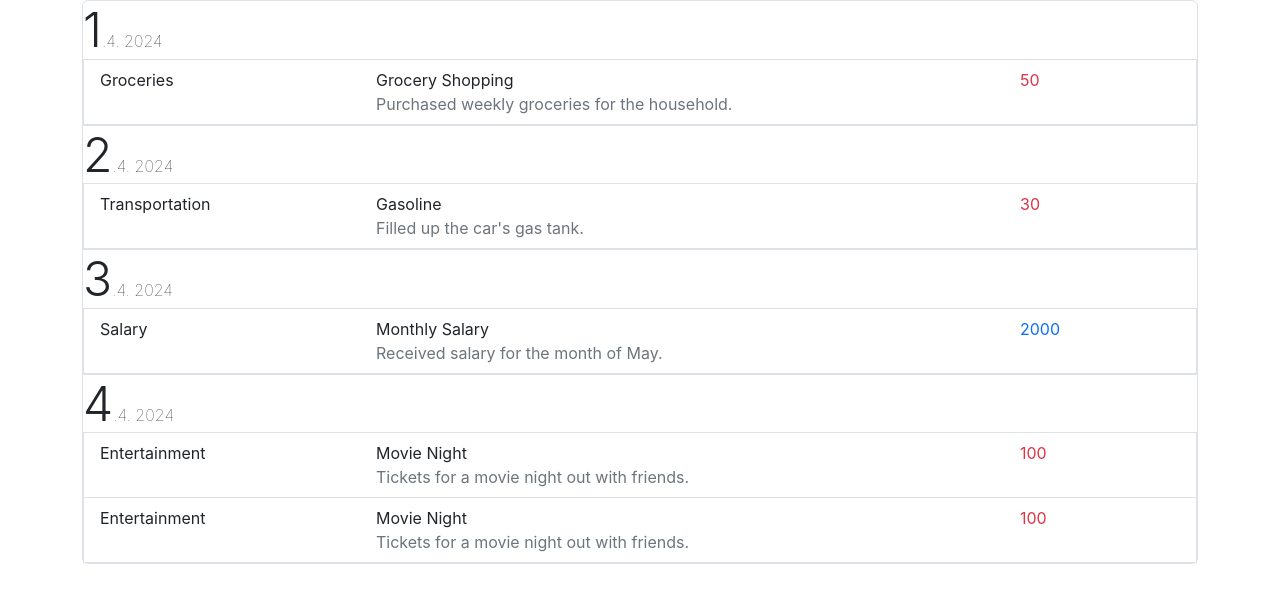
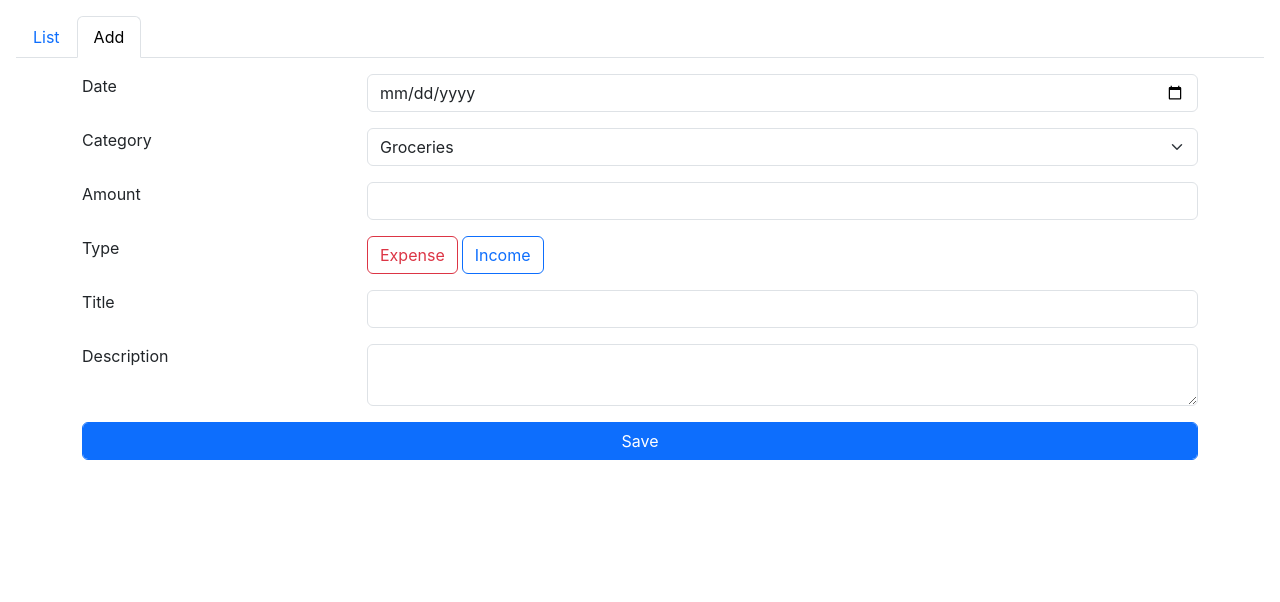
Before and after one commit to mkorbar/money-manager, a React (Create React App) app: page / in a window 1280 px wide. Shown: the top 602 px of the page. Built offline with nearby package versions, Linux system fonts and the light colour scheme.

Commit message:
Create expense form

```diff
--- a/src/App.jsx
+++ b/src/App.jsx
@@ -1,15 +1,28 @@
 import './App.css';
-import { React } from 'react';
+import { React, useState } from 'react';
 import List_expences from './components/list_expences/list_expences';
+import AddExpense from './components/add_expence/add_expense';
 function App() {
+
+  let [tab, setTab] = useState('add');
 
   // jsx
   return (
+    <>
+    <ul className="nav nav-tabs m-3">
+      <li className="nav-item">
+        <a className={"nav-link" + (tab == 'list' ? ' active': '')} onClick={() => {setTab('list')}}>List</a>
+      </li>
+      <li className="nav-item">
+        <a className={"nav-link" + (tab == 'add' ? ' active': '')} onClick={() => {setTab('add')}}>Add</a>
+      </li>
+    </ul>
     <div className='container'>
-
-      <List_expences />
-
+      {
+      tab == 'add' ? <AddExpense /> : <List_expences />
+      }
     </div>
+    </>
   );
 }
 
--- /dev/null
+++ b/src/components/add_expence/add_expense.jsx
@@ -0,0 +1,101 @@
+import { useState } from "react";
+
+function AddExpense() {
+
+    let [showSuccessMsg, setShowSuccessMsg] = useState(false);
+
+    function handleSubmit(e) {
+        e.preventDefault();
+
+        let expense = {
+            "date": e.target.date.value,
+            "amount": e.target.amount.value,
+            "category": e.target.category.value,
+            "type": e.target.type.value,
+            "title": e.target.title.value,
+            "description": e.target.description.value,
+        }
+        setShowSuccessMsg(true)
+        e.target.reset();
+
+        console.log(expense);
+    }
+
+    return (
+        <div>
+            {showSuccessMsg ? (<>
+                <div className="alert alert-success" role="alert">
+                    Data successfuly saved.
+                </div>
+            </>) : ''}
+
+
+            <form onSubmit={handleSubmit}>
+                <div className="row mb-3">
+                    <div className="col-3">
+                        <label htmlFor="date">Date</label>
+                    </div>
+                    <div className="col-9">
+                        <input className="form-control" type="date" name="date" id="name" />
+                    </div>
+                </div>
+                <div className="row mb-3">
+                    <div className="col-3">
+                        <label htmlFor="category">Category</label>
+                    </div>
+                    <div className="col-9">
+                        <select className="form-select" id="category" name="category">
+                            <option value="groceries">Groceries</option>
+                            <option value="transportation">Transportation</option>
+                            <option value="salary">Salary</option>
+                            <option value="entertainment">Entertainment</option>
+                        </select>
+                    </div>
+                </div>
+                <div className="row mb-3">
+                    <div className="col-3">
+                        <label htmlFor="amount">Amount</label>
+                    </div>
+                    <div className="col-9">
+                        <input className="form-control" type="number" name="amount" id="amount" />
+                    </div>
+                </div>
+                <div className="row mb-3">
+                    <div className="col-3">
+                        <label htmlFor="type">Type</label>
+                    </div>
+                    <div className="col-9">
+                        <input type="radio" className="btn-check mx-3" name="type" id="typeExpense" autoComplete="off" />
+                        <label className="btn btn-outline-danger me-1" htmlFor="typeExpense">Expense</label>
+
+                        <input type="radio" className="btn-check mx-3" name="type" id="typeIncome" autoComplete="off" />
+                        <label className="btn btn-outline-primary me-1" htmlFor="typeIncome">Income</label>
+                    </div>
+                </div>
+                <div className="row mb-3">
+                    <div className="col-3">
+                        <label htmlFor="title">Title</label>
+                    </div>
+                    <div className="col-9">
+                        <input className="form-control" type="text" name="title" id="title" />
+                    </div>
+                </div>
+                <div className="row mb-3">
+                    <div className="col-3">
+                        <label htmlFor="description">Description</label>
+                    </div>
+                    <div className="col-9">
+                        <textarea name="description" id='description' className="form-control"></textarea>
+                    </div>
+                </div>
+                <div className="row">
+                    <div className="col">
+                        <button className="btn btn-primary form-control" type="submit">Save</button>
+                    </div>
+                </div>
+            </form>
+        </div>
+    )
+}
+
+export default AddExpense;
```
